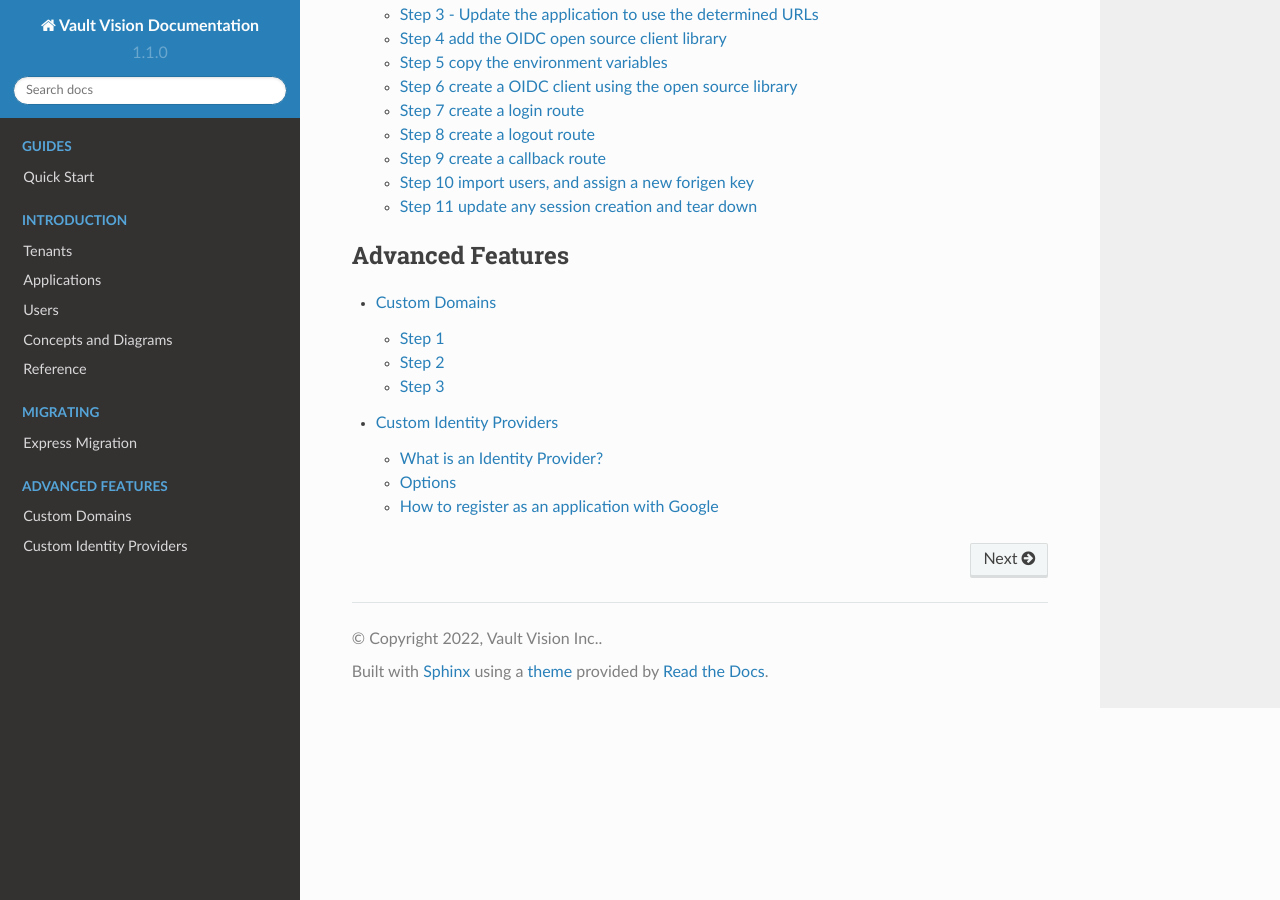
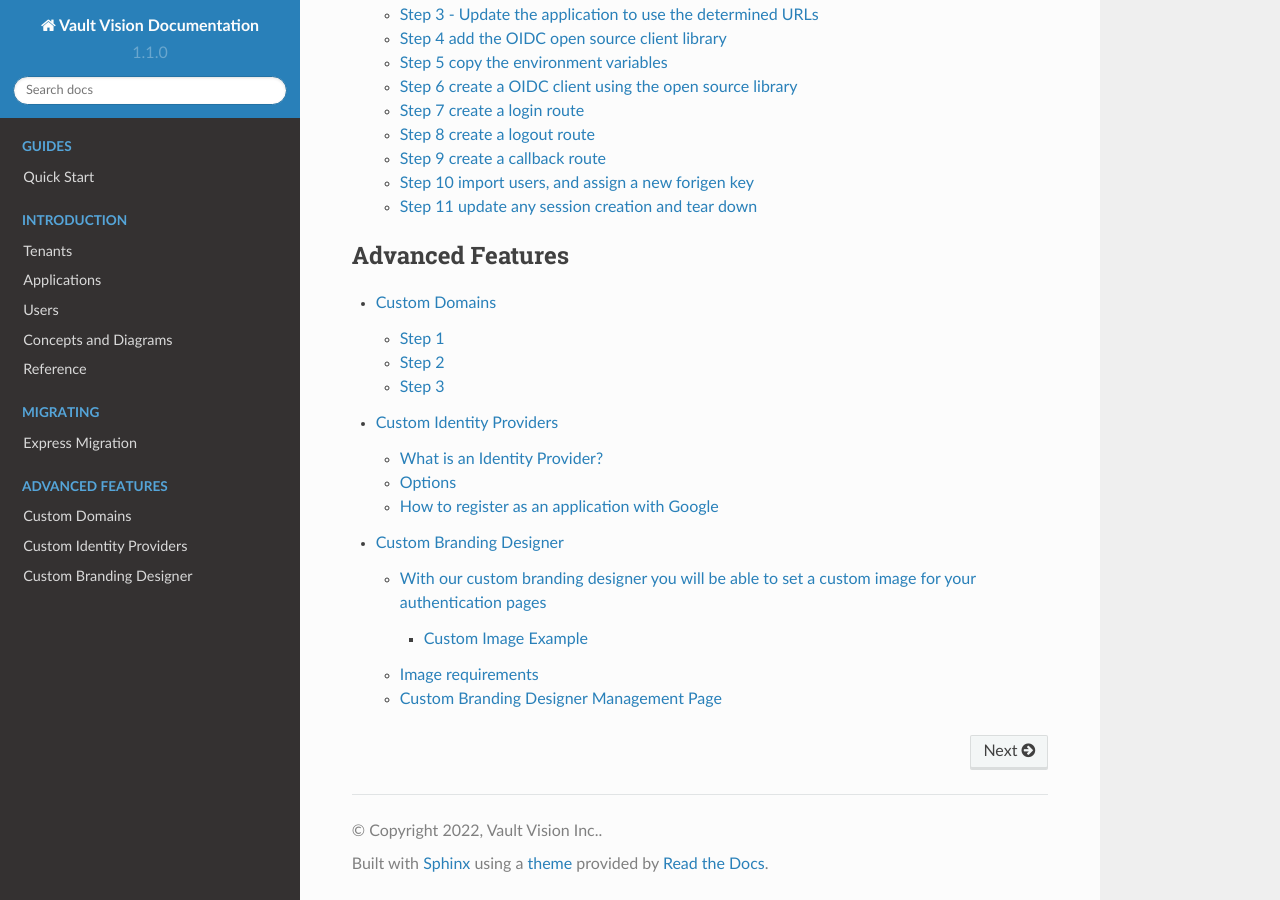
Before and after one commit to vaultvision/docs, a Sphinx documentation site: the page built from docs/source/index.md, in a window 1280 px wide and 900 px high, scrolled down 1566 px. Built offline with Sphinx 7.4.7 and the Read the Docs theme 2.0.0, drawn with Linux system fonts in a browser that asks for light colours.

Commit message:
Update index.md

````diff
--- a/docs/source/index.md
+++ b/docs/source/index.md
@@ -41,4 +41,5 @@
 
 Custom Domains <custom_domains>
 Custom Identity Providers <identity_providers>
+Custom Branding Designer <branding>
 ```
````
